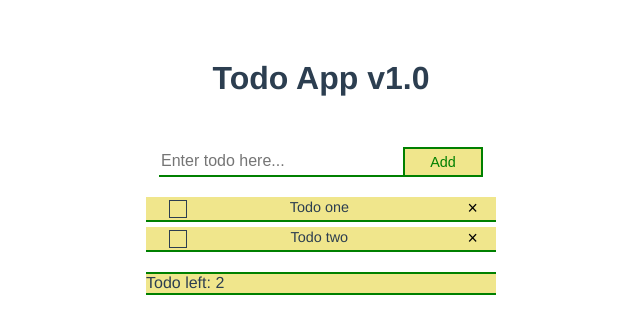
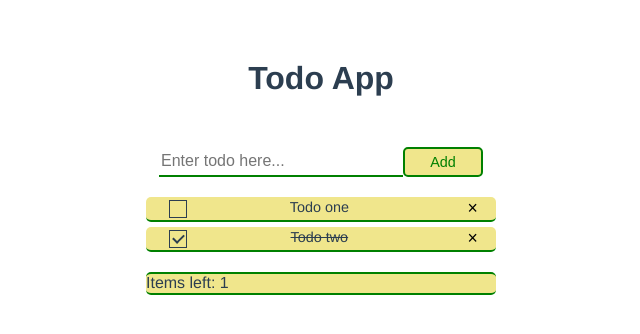
Before and after one commit to pawelpa/todoapp, a Vue app: page / in a window 1280 px wide. Shown: the top 334 px of the page, without its empty margins (319-959 px from the left). Built offline with nearby package versions, Linux system fonts and the light colour scheme.

Commit message:
Cosmetics

```diff
--- a/src/App.vue
+++ b/src/App.vue
@@ -1,6 +1,6 @@
 <template>
   <div id="app">
-    <h1>Todo App v1.0</h1>
+    <h1>Todo App</h1>
     <AddTodo v-on:addtodo="addtodo" />
     <Todo
       v-on:deletetodo="deletetodo"
@@ -48,7 +48,7 @@ export default {
     return {
       todos: [
         { id: 1, text: "Todo one", done: false },
-        { id: 2, text: "Todo two", done: false },
+        { id: 2, text: "Todo two", done: true },
       ],
     };
   },
--- a/src/components/AddTodo.vue
+++ b/src/components/AddTodo.vue
@@ -1,7 +1,7 @@
 <template>
   <div>
     <form class="form" @submit.prevent="localEmit()">
-      <input type="text" v-model="value" maxlength="36" placeholder="Enter todo here..." />
+      <input type="text" v-model="value" maxlength="160" placeholder="Enter todo here..." />
       <button type="submit">Add</button>
     </form>
   </div>
@@ -12,7 +12,7 @@ export default {
   name: "AddTodo",
   data() {
     return {
-      value: ""
+      value: "",
     };
   },
   methods: {
@@ -23,8 +23,8 @@ export default {
       }
       this.$emit("addtodo", this.value);
       this.value = "";
-    }
-  }
+    },
+  },
 };
 </script>
 
@@ -51,5 +51,6 @@ button {
   height: 30px;
   font-size: 0.9rem;
   /* border-bottom: 2px solid green; */
+  border-radius: 5px;
 }
 </style>
--- a/src/components/StatusBar.vue
+++ b/src/components/StatusBar.vue
@@ -1,5 +1,5 @@
 <template>
-  <div class="status">Todo left: {{this.todoLeft}}</div>
+  <div class="status">Items left: {{this.todoLeft}}</div>
 </template>
 
 <script>
@@ -25,5 +25,6 @@ export default {
   height: 1.2rem;
   text-align: left;
   background-color: khaki;
+  border-radius: 5px;
 }
 </style>
--- a/src/components/Todo.vue
+++ b/src/components/Todo.vue
@@ -38,6 +38,7 @@ export default {
   overflow: hidden;
   cursor: pointer;
   position: relative;
+  border-radius: 5px;
 }
 
 .btn {
@@ -57,6 +58,7 @@ export default {
 .todo label {
   position: relative;
   display: inline-block;
+  word-wrap: normal;
 
   /*16px width of fake checkbox + 6px distance between fake checkbox and text*/
   padding-left: 22px;
--- /dev/null
+++ b/vue.config.js
@@ -0,0 +1,5 @@
+module.exports = {
+	publicPath: process.env.NODE_ENV === 'production'
+	? '/todoapp/'
+	: '/'
+}
```
